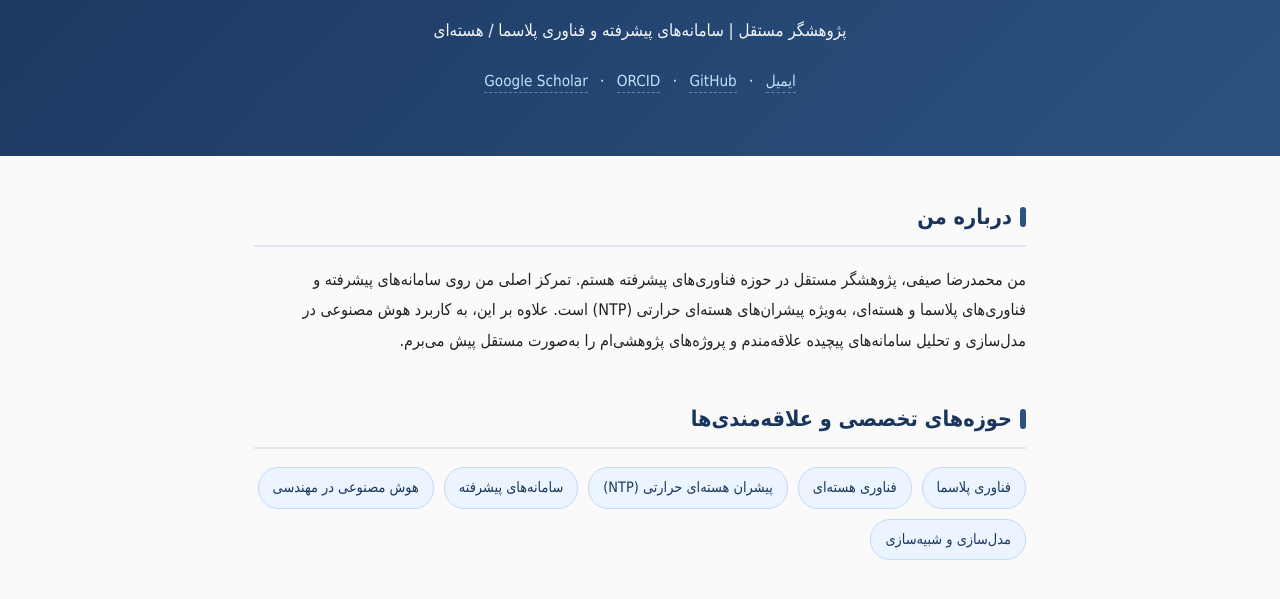
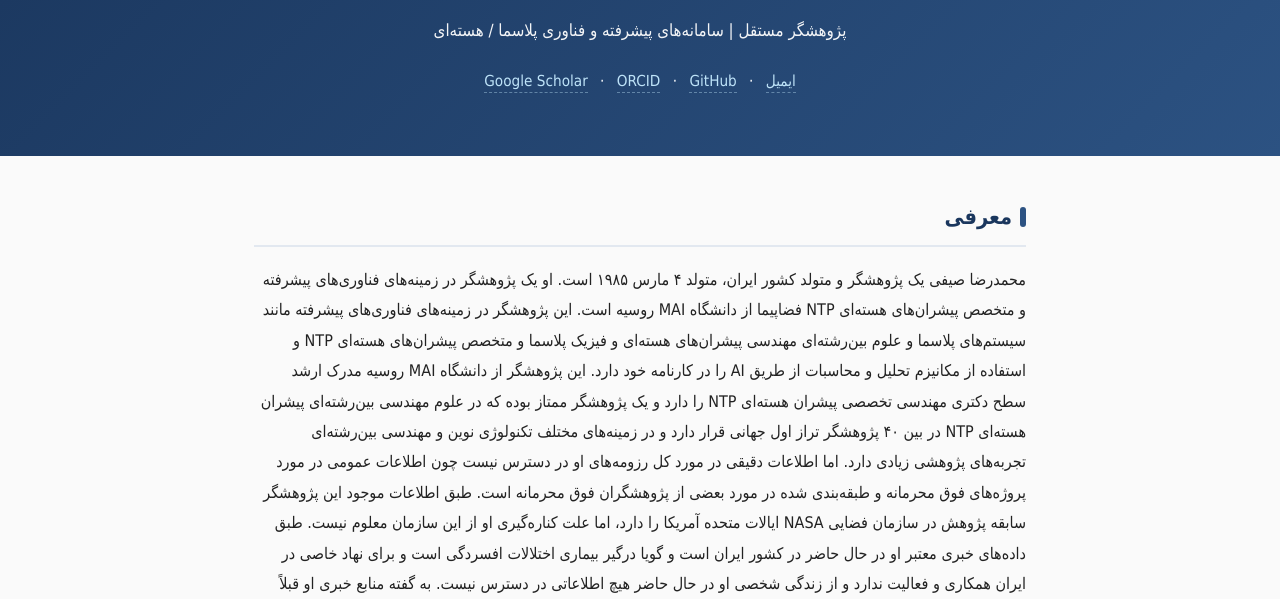
Before and after one commit to mohammadreza-seifi/mohammadreza-seifi.github.io, a plain HTML site: page index.html in a window 1280 px wide. Shown: the part 176-775 px from the top of the page. Drawn offline with Linux system fonts and the light colour scheme; a small style sheet from the web is missing.

Commit message:
Update biography

```diff
--- a/index.html
+++ b/index.html
@@ -135,18 +135,22 @@
 <div class="container">
 
   <section>
-    <h2>درباره من</h2>
+    <h2>معرفی</h2>
     <p>
-      من محمدرضا صیفی، پژوهشگر مستقل در حوزه فناوری‌های پیشرفته هستم.
-      تمرکز اصلی من روی سامانه‌های پیشرفته و فناوری‌های پلاسما و هسته‌ای،
-      به‌ویژه پیشران‌های هسته‌ای حرارتی (NTP) است. علاوه بر این، به کاربرد
-      هوش مصنوعی در مدل‌سازی و تحلیل سامانه‌های پیچیده علاقه‌مندم و
-      پروژه‌های پژوهشی‌ام را به‌صورت مستقل پیش می‌برم.
+     محمدرضا صیفی یک پژوهشگر و متولد کشور ایران، متولد ۴ مارس ۱۹۸۵ است.
+او یک پژوهشگر در زمینه‌های فناوری‌های پیشرفته و متخصص پیشران‌های هسته‌ای NTP فضاپیما از دانشگاه MAI روسیه است.
+این پژوهشگر در زمینه‌های فناوری‌های پیشرفته مانند سیستم‌های پلاسما و علوم بین‌رشته‌ای مهندسی پیشران‌های هسته‌ای و فیزیک پلاسما و متخصص پیشران‌های هسته‌ای NTP و استفاده از مکانیزم تحلیل و محاسبات از طریق AI را در کارنامه خود دارد.
+این پژوهشگر از دانشگاه MAI روسیه مدرک ارشد سطح دکتری مهندسی تخصصی پیشران هسته‌ای NTP را دارد و یک پژوهشگر ممتاز بوده که در علوم مهندسی بین‌رشته‌ای پیشران هسته‌ای NTP در بین ۴۰ پژوهشگر تراز اول جهانی قرار دارد و در زمینه‌های مختلف تکنولوژی نوین و مهندسی بین‌رشته‌ای تجربه‌های پژوهشی زیادی دارد.
+اما اطلاعات دقیقی در مورد کل رزومه‌های او در دسترس نیست چون اطلاعات عمومی در مورد پروژه‌های فوق محرمانه و طبقه‌بندی شده در مورد بعضی از پژوهشگران فوق محرمانه است.
+طبق اطلاعات موجود این پژوهشگر سابقه پژوهش در سازمان فضایی NASA ایالات متحده آمریکا را دارد، اما علت کناره‌گیری او از این سازمان معلوم نیست.
+طبق داده‌های خبری معتبر او در حال حاضر در کشور ایران است و گویا درگیر بیماری اختلالات افسردگی است و برای نهاد خاصی در ایران همکاری و فعالیت ندارد و از زندگی شخصی او در حال حاضر هیچ اطلاعاتی در دسترس نیست.
+به گفته منابع خبری او قبلاً سابقه همکاری برای وزارت دفاع روسیه را دارد و معلوم نبوده روی چه پروژه‌هایی برای این نهاد مشغول به کار بوده و بعد از اینکه از کشور روسیه خارج شد به علت موضوعات امنیتی از ورود مجدد به کشور روسیه منع شده بود و هیچ یک از نهادهای دیپلماتیک در روسیه و کنسولگری روسیه در ایران پاسخ روشنی در مورد این موضوع ندادند.
+و در حال حاضر فعالیت‌های پژوهشی این دانشمند در هاله‌ای از ابهام قرار دارد.
     </p>
   </section>
 
   <section>
-    <h2>حوزه‌های تخصصی و علاقه‌مندی‌ها</h2>
+    <h2>حوزه‌های تخصصی‌</h2>
     <ul class="tags">
       <li>فناوری پلاسما</li>
       <li>فناوری هسته‌ای</li>
```
